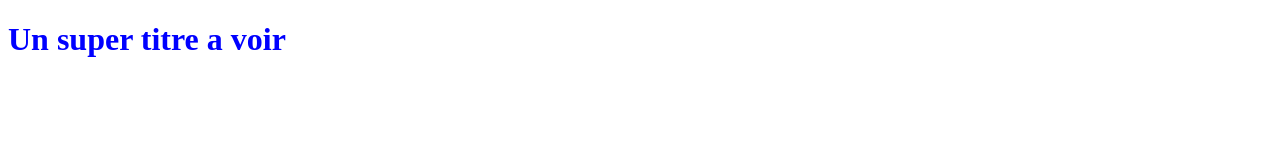
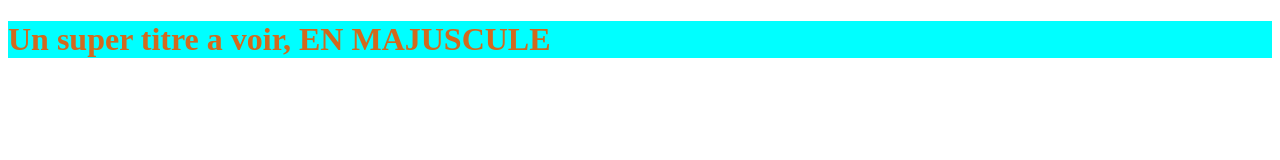
Before and after one commit to lafertas/testCourse, a plain HTML site: page index.html in a window 1280 px wide. Drawn offline with Linux system fonts and the light colour scheme.

Commit message:
Revoyons un peu le backGroung

```diff
--- a/index.html
+++ b/index.html
@@ -5,6 +5,6 @@
    <link rel="stylesheet" type="text/css" href="styles.css">
 </head>
 <body>
-   <h1>Un super titre a voir</h1>
+   <h1>Un super titre a voir, EN MAJUSCULE</h1>
 </body>
 </html>
--- a/styles.css
+++ b/styles.css
@@ -1,3 +1,5 @@
 h1 {
-    color: blue;
+    color: chocolate;
+    background-color: aqua;
+
  }
```
